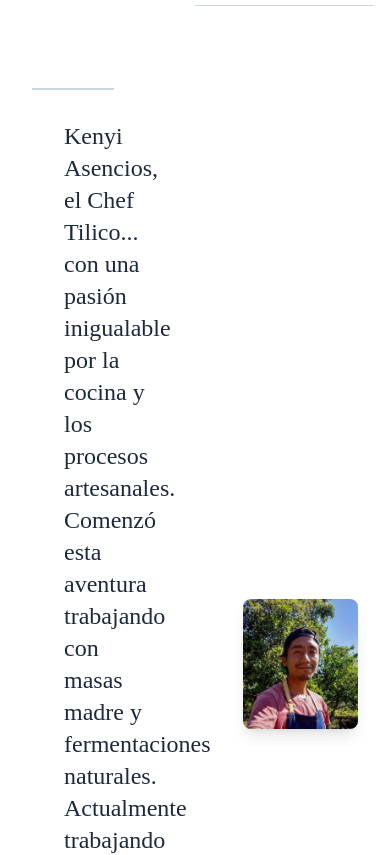
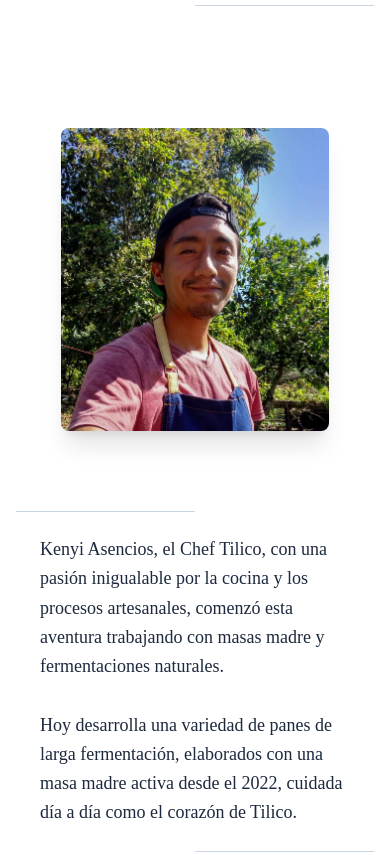
Before and after one commit to kasenciosm/tilico, a React (Vite) app: page / in a window 390 px wide. Shown: the part 1640-2495 px from the top of the page. Built offline with nearby package versions, Linux system fonts and the light colour scheme; a web font is replaced by a local one.

Commit message:
responsive en el about

```diff
--- a/src/components/About.jsx
+++ b/src/components/About.jsx
@@ -2,35 +2,59 @@ import React from 'react'
 
 const About = () => {
   return (
-    <section className="min-h-screen w-full flex flex-col items-center justify-center pt-10"
+    <section
+  className="
+    min-h-screen w-full
+    flex flex-col items-center justify-center
+    pt-10 px-4 md:px-8
+  "
   id="tilico"
 >
   {/* Contenido */}
-      <div className="flex w-full max-w-6xl gap-12 items-center justify-center px-8">
+  <div
+    className="
+      flex flex-col-reverse md:flex-row
+      w-full max-w-6xl
+      gap-12
+      items-center justify-center
+    "
+  >
+    {/* Texto con bordes parciales */}
+    <div className="w-full md:w-1/2 relative p-6 md:p-8">
+      {/* Borde superior izquierdo */}
+      <span className="absolute top-0 left-0 w-1/2 h-px bg-slate-300"></span>
+
+      {/* Borde inferior derecho */}
+      <span className="absolute bottom-0 right-0 w-1/2 h-px bg-slate-300"></span>
+
+      <p
+        className="
+          text-lg md:text-2xl
+          leading-relaxed
+          text-left
+          font-hedvig
+          text-slate-800
+        "
+      >
+        Kenyi Asencios, el Chef Tilico, con una pasión inigualable por la cocina
+        y los procesos artesanales, comenzó esta aventura trabajando con masas madre
+        y fermentaciones naturales.
+        <br /><br />
+        Hoy desarrolla una variedad de panes de larga fermentación,
+        elaborados con una masa madre activa desde el 2022,
+        cuidada día a día como el corazón de Tilico.
+      </p>
+    </div>
 
     {/* Imagen */}
-
-        {/* Texto con bordes parciales */}
-        <div className="w-1/2 relative p-8 ">
-
-          {/* Borde superior izquierdo (50%) */}
-          <span className="absolute top-0 left-0 w-1/2 h-0.5 bg-slate-300"></span>
-          {/* <span className="absolute top-0 left-0 h-1/2 w-0.5 bg-slate-300"></span> */}
-
-          {/* Borde inferior derecho (50%) */}
-          <span className="absolute bottom-0 right-0 w-1/2 h-0.5 bg-slate-300"></span>
-          {/* <span className="absolute bottom-0 right-0 h-1/2 w-0.5 bg-slate-300"></span> */}
-          <p className='text-2xl text-left font-hedvig text-slate-800'>
-            Kenyi Asencios, el Chef Tilico... con una pasión inigualable por la cocina y los procesos
-            artesanales.
-            Comenzó esta aventura trabajando con masas madre y
-            fermentaciones naturales. Actualmente trabajando con una variedad de
-            panes de larga fermentación con una masa madre que lleva activa desde el 2022!.
-          </p>
-        </div>
-        <div className="w-1/2 flex justify-center pb-8">
+    <div className="w-full md:w-1/2 flex justify-center pb-8">
       <img
-            className="w-full rounded-lg shadow-lg"
+        className="
+          w-3/4 md:w-full
+          rounded-lg
+          shadow-xl
+          object-cover
+        "
         src="/kenyi.jpeg"
         alt="Chef Tilico"
       />
```
Lines whose indentation alone changed are shown as unchanged.
